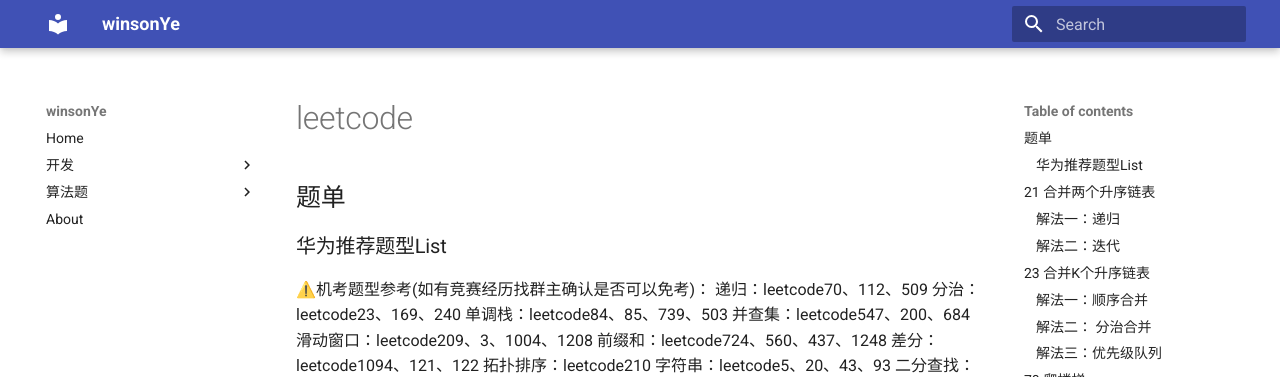
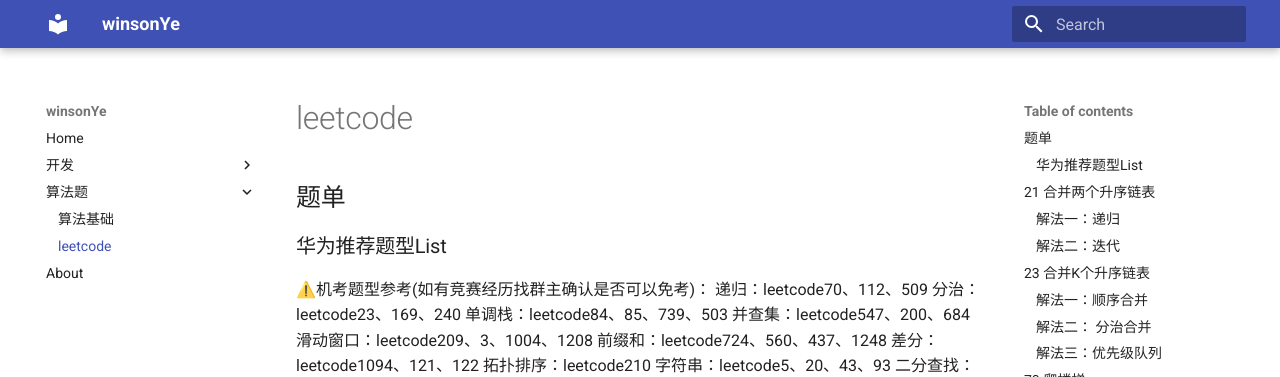
Before and after one commit to xxxx2077/xxxx2077.github.io, an MkDocs documentation site: the page built from docs/算法题/leetcode.md, in a window 1280 px wide. Shown: the top 377 px of the page. Built offline with MkDocs 1.6.1 and Material for MkDocs 9.7.7, drawn with Linux system fonts in a browser that asks for light colours.

Commit message:
update dir

```diff
--- a/mkdocs.yml
+++ b/mkdocs.yml
@@ -7,4 +7,5 @@
     - 后台开发: 开发/backend.md
   - 算法题:
     - 算法基础: 算法题/algorithm.md
+    - leetcode: 算法题/leetcode.md
   - About: about.md
```
